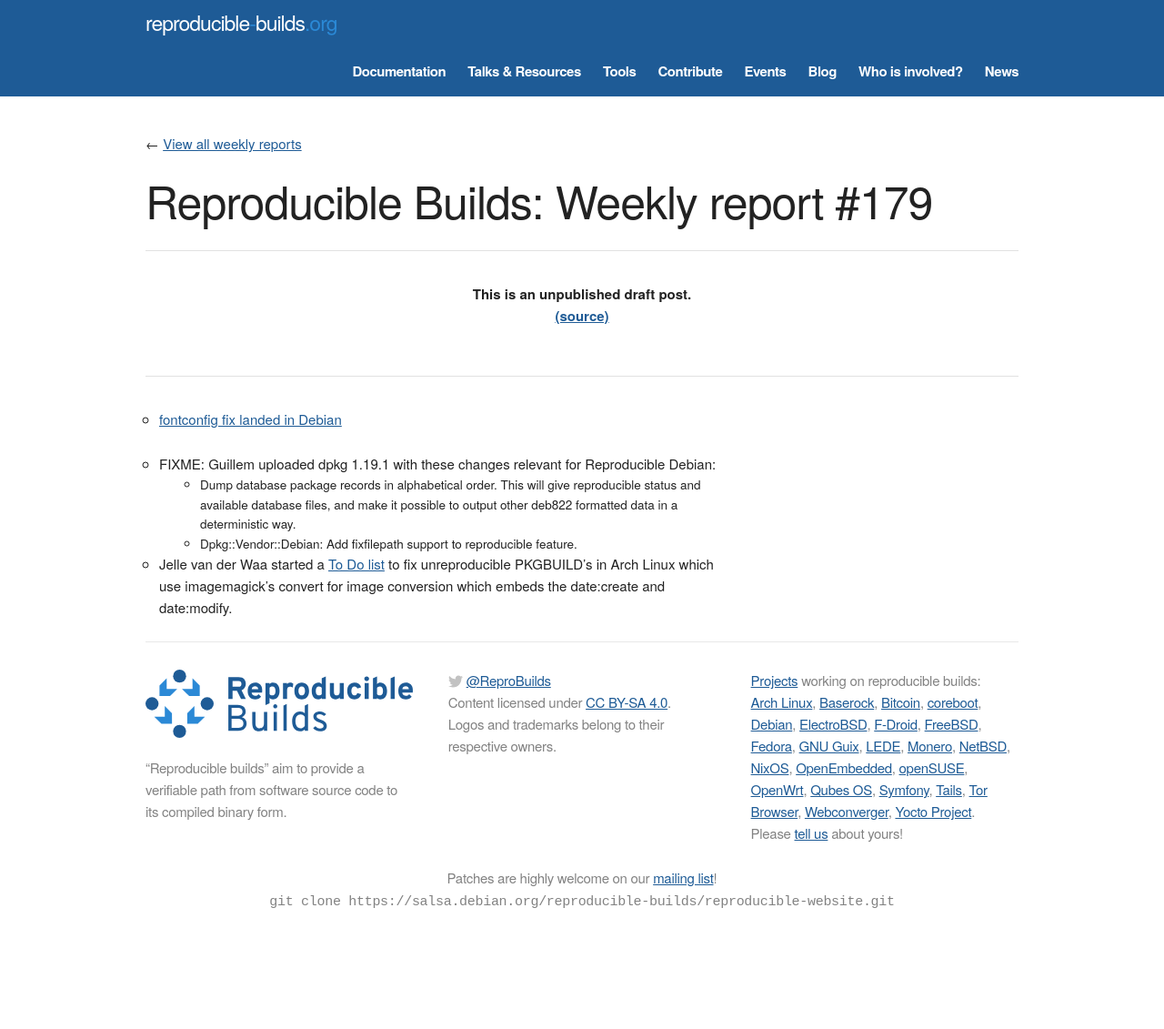
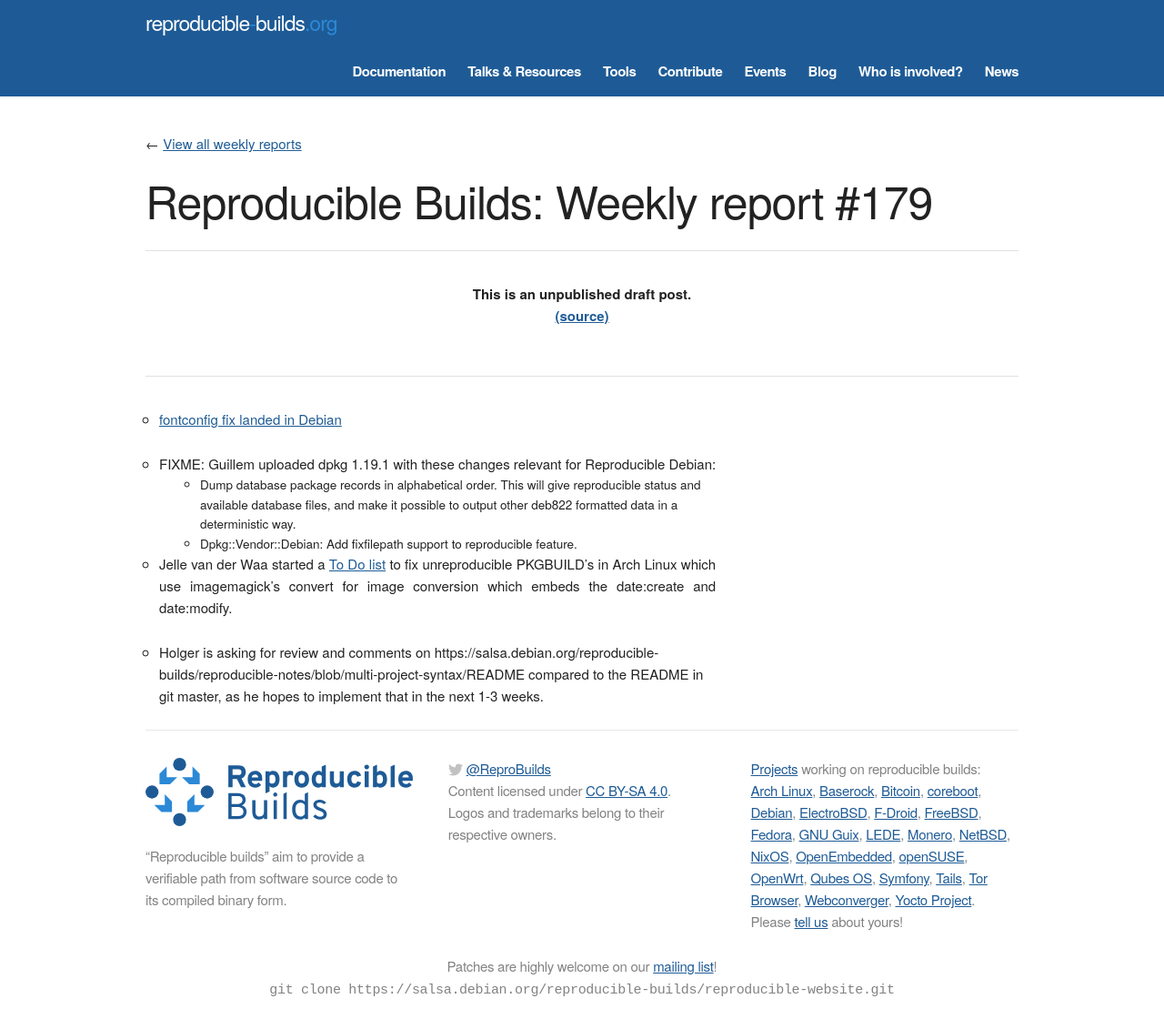
Before and after one commit to prototypefund/reproducible-website, a Jekyll site: the page built from _blog/posts/179.md, in a window 1280 px wide. Shown: the whole page at 91% size. Built offline with Jekyll 4.4.1, drawn with Linux system fonts in a browser that asks for light colours; some web fonts are replaced; before the commit the page ends 1034 px from its top, so only the background shows below that.

Commit message:
179: ask for review of https://salsa.debian.org/reproducible-builds/reproducible-notes/blob/multi-project-syntax/README, thanks danielsh for the idea
Signed-off-by: Holger Levsen <holger@layer-acht.org>

```diff
--- a/_blog/posts/179.md
+++ b/_blog/posts/179.md
@@ -12,3 +12,5 @@
   * Dpkg::Vendor::Debian: Add fixfilepath support to reproducible feature.
 
 * Jelle van der Waa started a [To Do list](https://www.archlinux.org/todo/imagemagicks-convert-not-reproducible-in-pkgbuilds/) to fix unreproducible PKGBUILD's in Arch Linux which use imagemagick's convert for image conversion which embeds the date:create and date:modify.
+
+* Holger is asking for review and comments on https://salsa.debian.org/reproducible-builds/reproducible-notes/blob/multi-project-syntax/README compared to the README in git master, as he hopes to implement that in the next 1-3 weeks.
```
